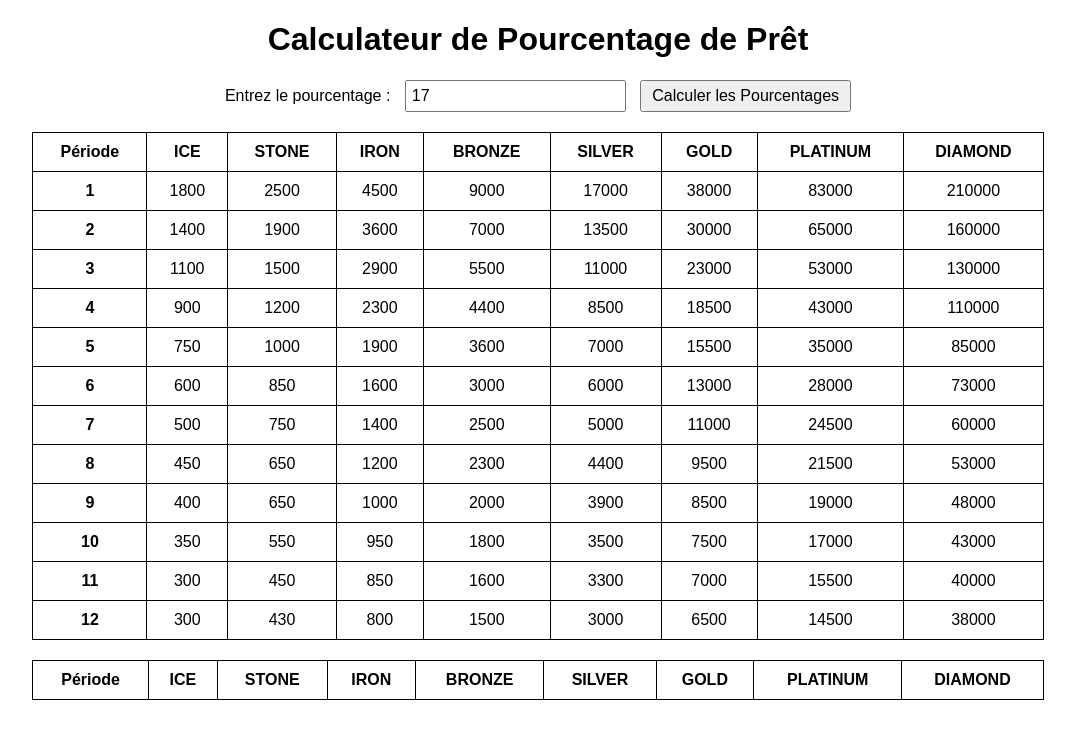
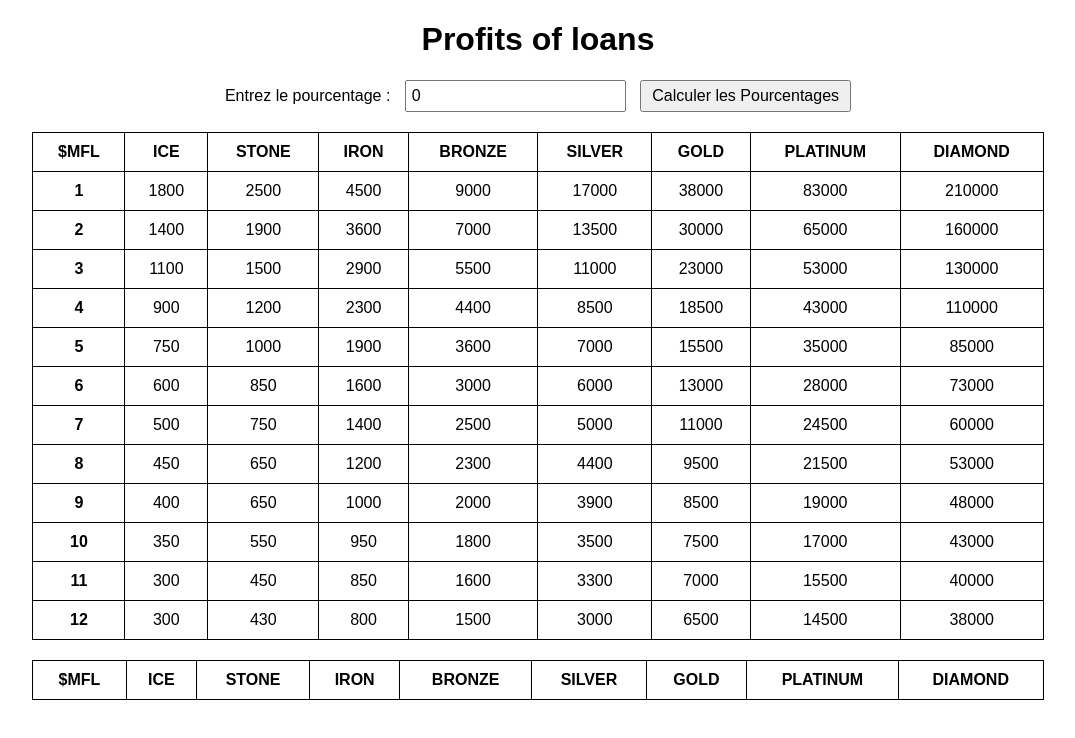
Before and after one commit to NicolasW-7/AIS-Brief-et-TIPS, a plain HTML site: page Personal/MFL/index.html in a window 1280 px wide. Shown: the whole page, without its empty margins (102-1177 px from the left). Drawn offline with Linux system fonts and the light colour scheme.

Commit message:
Update index.html

```diff
--- a/Personal/MFL/index.html
+++ b/Personal/MFL/index.html
@@ -3,20 +3,20 @@
 <head>
     <meta charset="UTF-8">
     <meta name="viewport" content="width=device-width, initial-scale=1.0">
-    <title>Calculateur de Pourcentage de Prêt</title>
+    <title>Profits of loans</title>
     <link rel="stylesheet" href="styles.css">
 </head>
 <body>
-    <h1>Calculateur de Pourcentage de Prêt</h1>
+    <h1>Profits of loans</h1>
     <div class="input-container">
         <label for="percentageInput">Entrez le pourcentage :</label>
-        <input type="number" id="percentageInput" value="17">
+        <input type="number" id="percentageInput" value="0">
         <button onclick="calculatePercentages()">Calculer les Pourcentages</button>
     </div>
     <table id="valuesTable">
         <thead>
             <tr>
-                <th>Période</th>
+                <th>$MFL</th>
                 <th>ICE</th>
                 <th>STONE</th>
                 <th>IRON</th>
@@ -34,7 +34,7 @@
     <table id="percentageTable">
         <thead>
             <tr>
-                <th>Période</th>
+                <th>$MFL</th>
                 <th>ICE</th>
                 <th>STONE</th>
                 <th>IRON</th>
```
